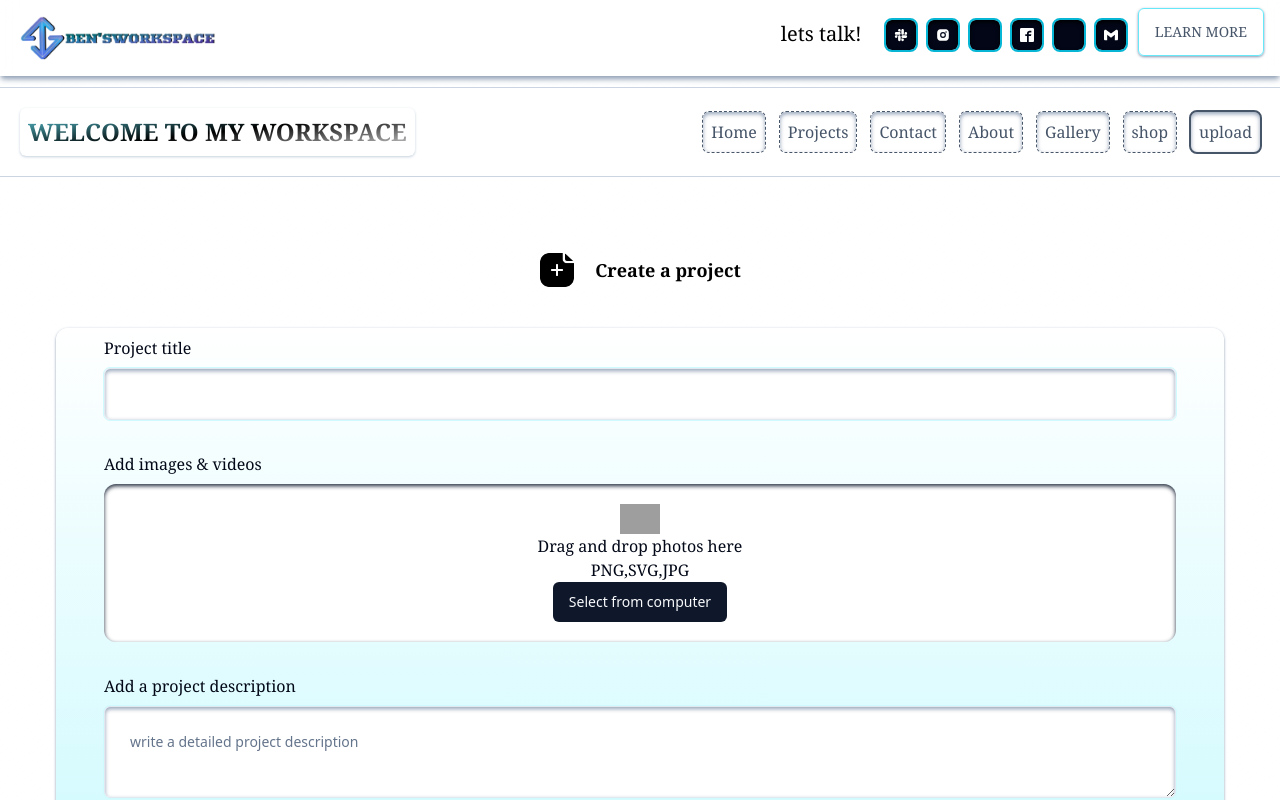
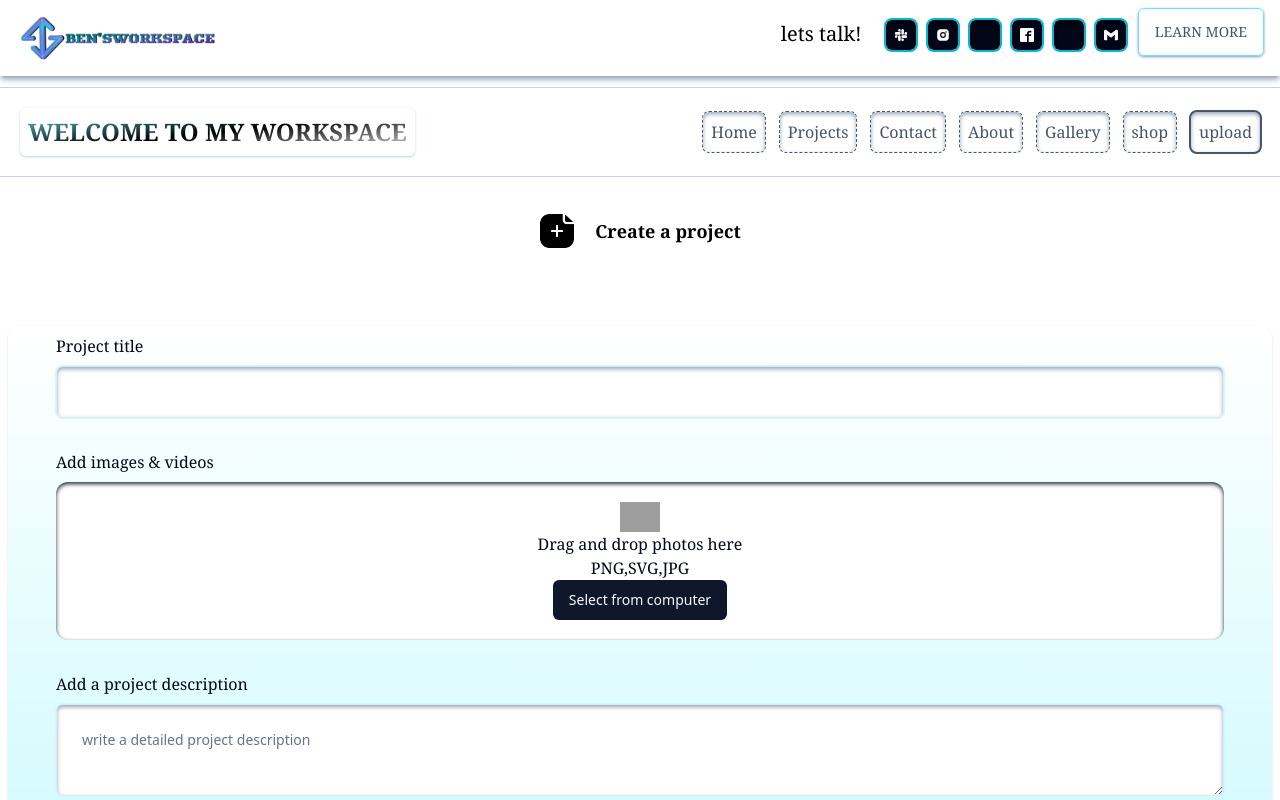
Before and after one commit to ditchk/bendev, a React (Vite) app: page /upload/projects in a window 1280 px wide. Shown: the top 800 px of the page. Built offline with nearby package versions, Linux system fonts and the light colour scheme; grey boxes are pictures that could not be loaded; some icons are missing.

Commit message:
my first commit

```diff
--- a/src/_root/RootLayout.tsx
+++ b/src/_root/RootLayout.tsx
@@ -9,12 +9,11 @@ const RootLayout = () => {
   return (
     <div className="w-full md:flex flex-col">
       <Navbar />
-      <section className="flex flex-col gap-5 h-screen w-full">
+      <section className="flex flex-col h-screen w-full">
         <Sidebar />
         <Outlet />
-        <Footer />
       </section>
-
+       <Footer />
     </div>
   )
 }
--- a/src/components/shared/Welcome.tsx
+++ b/src/components/shared/Welcome.tsx
@@ -8,7 +8,7 @@ import { Link } from "react-router-dom"
 const Welcome = () => {
   return (
     <div className="project_Uploader">
-      <ul className="flex flex-1 h-fit m-0 w-full">
+      <ul className="flex flex-1 h-fit m-3 w-full">
           {welcomeMessage.map((link: myWelcomeMessage) => {
             return (
               <div className="flex flex-col md:flex-row w-fit gap-5 md:gap-0">
--- a/src/global.css
+++ b/src/global.css
@@ -101,7 +101,7 @@
 /* common styles */
 
 .custom_container {
-  @apply flex flex-col flex-1 items-center overflow-scroll py-10 px-5 md:px-8 lg:p-14 custom-scrollbar scroll-smooth
+  @apply flex flex-col flex-1 items-center overflow-scroll md:px-2 custom-scrollbar scroll-smooth
 }
 
 .default_Container {
@@ -178,7 +178,7 @@
 }
 
 .project_Uploader {
-  @apply flex flex-1 justify-center items-center bg-gradient-to-t from-cyan-100 to-white w-max mt-10 p-1 md:p-2 w-full shadow shadow-slate-400 rounded-xl
+  @apply flex flex-1 justify-center items-center bg-gradient-to-t from-cyan-100 to-white md:mt-10 md:p-2 w-full md:shadow shadow-slate-400 md:rounded-xl
 }
 
 .image_accordion-container {
```
